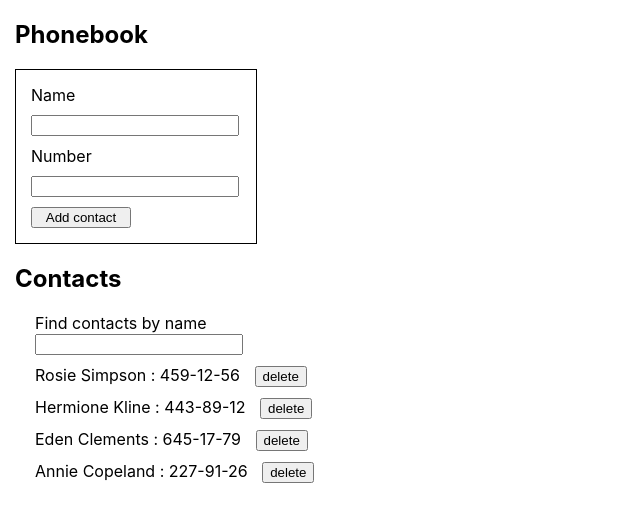
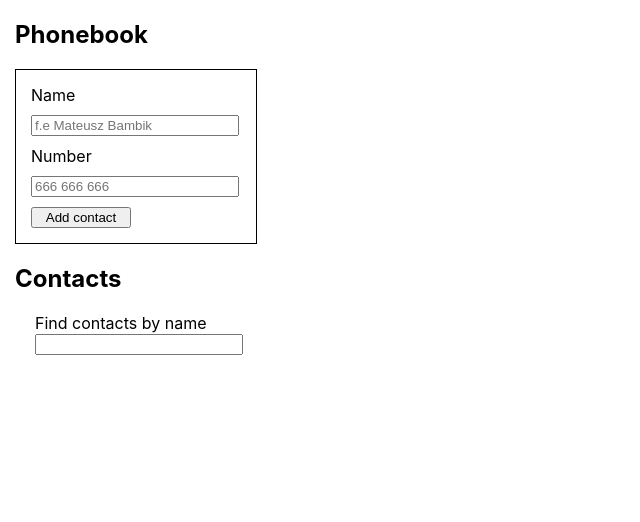
Before and after one commit to PPacuk/goit-react-hw-04-phonebook, a React (Create React App) app: page / in a window 1280 px wide. Shown: the top 522 px of the page, without its empty margins (0-640 px from the left). Built offline with nearby package versions, Linux system fonts and the light colour scheme.

Commit message:
Added
Added :
componetnDidmMount, componentDidupdate handel contacts data to localeStorage,
placeholders to forms

```diff
--- a/src/components/App.jsx
+++ b/src/components/App.jsx
@@ -11,12 +11,7 @@ import css from './App.module.css';
 
 export class App extends Component {
   state = {
-    contacts: [
-      { id: 'id-1', name: 'Rosie Simpson', number: '459-12-56' },
-      { id: 'id-2', name: 'Hermione Kline', number: '443-89-12' },
-      { id: 'id-3', name: 'Eden Clements', number: '645-17-79' },
-      { id: 'id-4', name: 'Annie Copeland', number: '227-91-26' },
-    ],
+    contacts: [],
     filter: '',
   };
 
@@ -36,6 +31,7 @@ export class App extends Component {
         contacts: [...prev.contacts, contactCard],
       }));
       Notify.success(`${name} added to contact list!`);
+      localStorage.setItem('phonebook', JSON.stringify(this.state.contacts));
     } else {
       Notify.failure(`${name} is already in contact list!`);
     }
@@ -50,6 +46,19 @@ export class App extends Component {
   searchInputHandler = e => {
     this.setState({ filter: e.currentTarget.value });
   };
+
+  componentDidMount() {
+    if (JSON.parse(localStorage.getItem('phonebook') === null)) {
+      localStorage.setItem('phonebook', JSON.stringify([]));
+    }
+    this.setState({
+      contacts: JSON.parse(localStorage.getItem('phonebook')),
+    });
+  }
+
+  componentDidUpdate() {
+    localStorage.setItem('phonebook', JSON.stringify(this.state.contacts));
+  }
 
   render() {
     const { contacts, filter } = this.state;
--- a/src/components/ContactForm/ContactForm.jsx
+++ b/src/components/ContactForm/ContactForm.jsx
@@ -33,6 +33,7 @@ export default class ContactForm extends Component {
           title="Name may contain only letters, apostrophe, dash and spaces. For example Adrian, Jacob Mercer, Charles de Batz de Castelmore d'Artagnan"
           required
           className={css.formInput}
+          placeholder='f.e Mateusz Bambik'
           value={name}
           onChange={handleInputOnChange}
         />
@@ -45,6 +46,7 @@ export default class ContactForm extends Component {
           title="Phone number must be digits and can contain spaces, dashes, parentheses and can start with +"
           required
           className={css.formInput}
+          placeholder='666 666 666'
           value={number}
           onChange={handleInputOnChange}
         />
```
